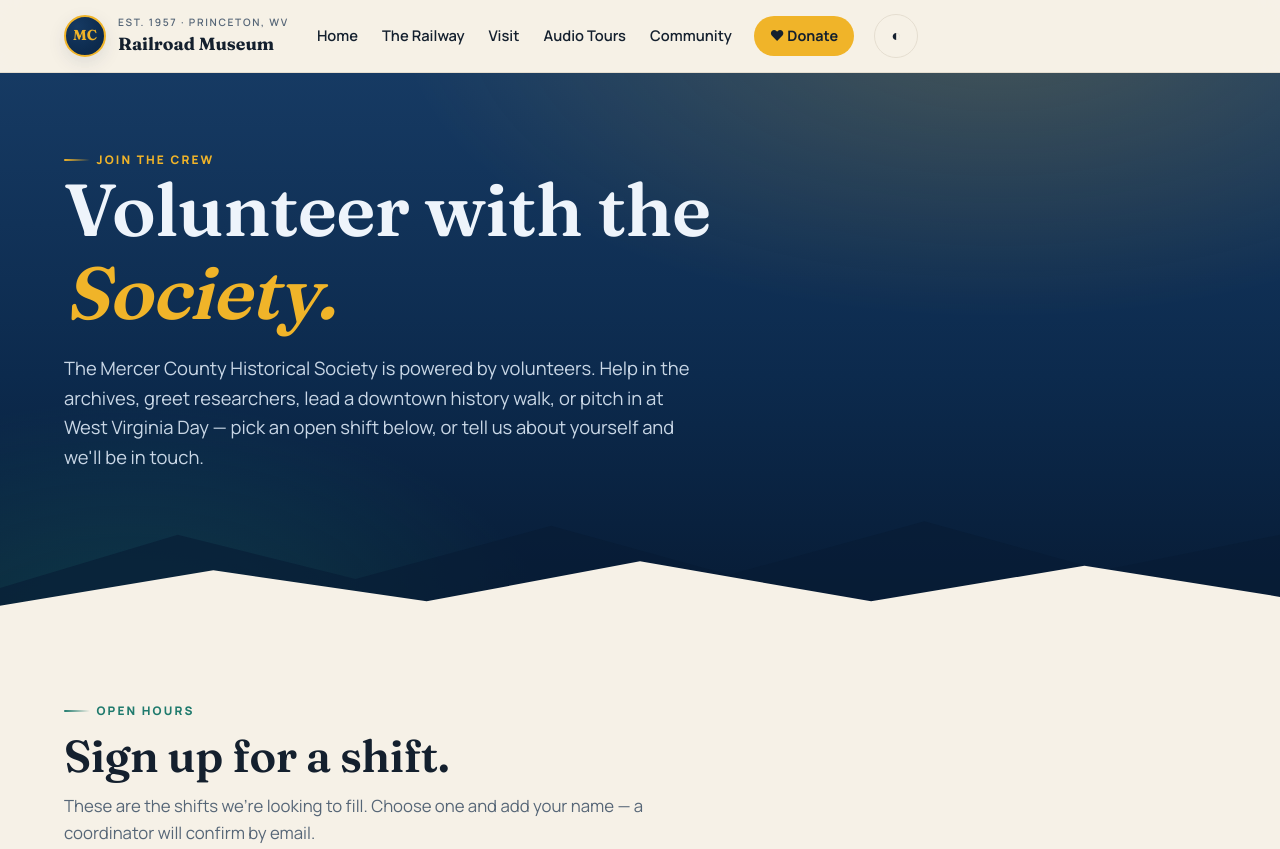
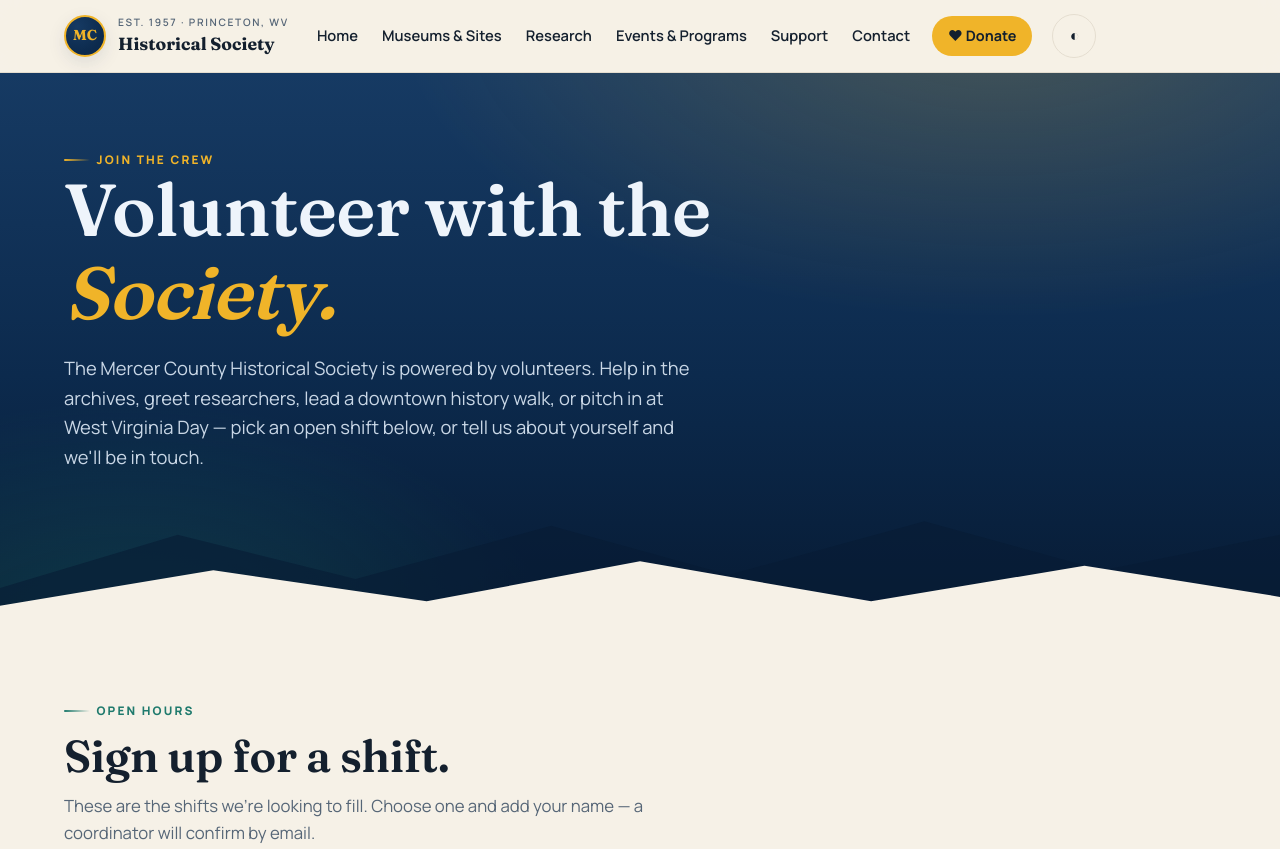
Before and after one commit to susanbuchanan-75287/mercer-county-history, a plain HTML site: page volunteer.html in a window 1280 px wide. Shown: the top 849 px of the page. Drawn offline with Linux system fonts and the light colour scheme; no server answers.

Commit message:
Fix volunteer.html nav/footer branding (was railroad boilerplate)
Co-authored-by: Copilot <223556219+Copilot@users.noreply.github.com>

```diff
--- a/volunteer.html
+++ b/volunteer.html
@@ -41,13 +41,14 @@
 
 <header class="nav">
   <div class="wrap nav-inner">
-    <a class="brand" href="index.html"><div class="seal">MC</div><div class="brand-txt"><small>Est. 1957 · Princeton, WV</small><strong>Railroad Museum</strong></div></a>
+    <a class="brand" href="index.html"><div class="seal">MC</div><div class="brand-txt"><small>Est. 1957 · Princeton, WV</small><strong>Historical Society</strong></div></a>
     <nav class="main"><ul id="primary-nav">
       <li><a href="index.html">Home</a></li>
-      <li><a href="history.html">The Railway</a></li>
-      <li><a href="visit.html">Visit</a></li>
-      <li><a href="walking-tour.html">Audio Tours</a></li>
-      <li><a href="community.html">Community</a></li>
+      <li><a href="museums.html">Museums &amp; Sites</a></li>
+      <li><a href="research.html">Research</a></li>
+      <li><a href="programs.html">Events &amp; Programs</a></li>
+      <li><a href="support.html">Support</a></li>
+      <li><a href="contact.html">Contact</a></li>
       <li><a class="btn btn-gold" href="support.html" style="padding:8px 16px">♥ Donate</a></li>
       <li><button class="theme-toggle" onclick="mcToggleTheme()" aria-label="Toggle dark mode">◐</button></li>
     </ul></nav>
@@ -131,13 +132,13 @@
 <footer class="site">
   <div class="wrap">
     <div class="foot-grid">
-      <div class="foot-brand"><a class="brand" href="index.html"><div class="seal">MC</div><div class="brand-txt"><small>Est. 1957</small><strong style="color:#fff">Railroad Museum</strong></div></a>
+      <div class="foot-brand"><a class="brand" href="index.html"><div class="seal">MC</div><div class="brand-txt"><small>Est. 1957</small><strong style="color:#fff">Historical Society</strong></div></a>
         <p>Preserving the stories, artifacts and historic sites of Mercer County, West Virginia since 1957.</p></div>
-      <div><h5>Visit</h5><ul><li><a href="visit.html">Hours &amp; Directions</a></li><li><a href="history.html">The Collection</a></li><li><a href="walking-tour.html">Audio Tours</a></li></ul></div>
+      <div><h5>Visit</h5><ul><li><a href="museums.html">Museums &amp; Sites</a></li><li><a href="programs.html">Events &amp; Programs</a></li><li><a href="research.html">Research</a></li><li><a href="contact.html">Contact &amp; Hours</a></li></ul></div>
       <div><h5>Get involved</h5><ul><li><a href="support.html">Donate</a></li><li><a href="volunteer.html">Volunteer</a></li><li><a href="support.html">Become a Member</a></li></ul></div>
       <div><h5>Region</h5><ul><li><a href="https://white-river-0cd8c320f.7.azurestaticapps.net/" target="_blank" rel="noopener">Railroad Museum ↗</a></li><li><a href="https://susanbuchanan-75287.github.io/visit-mercer-county-wv/" target="_blank" rel="noopener">Visit Mercer County ↗</a></li></ul></div>
     </div>
-    <div class="foot-bottom"><span>© 2026 Princeton Railroad Museum · 99 Mercer Street, Princeton, WV 24740</span><span>(304) 425-9017</span></div>
+    <div class="foot-bottom"><span>© 2026 Mercer County Historical Society · 908 Harrison St, Princeton, WV 24740</span><span>(304) 425-9017</span></div>
   </div>
 </footer>
 
```
